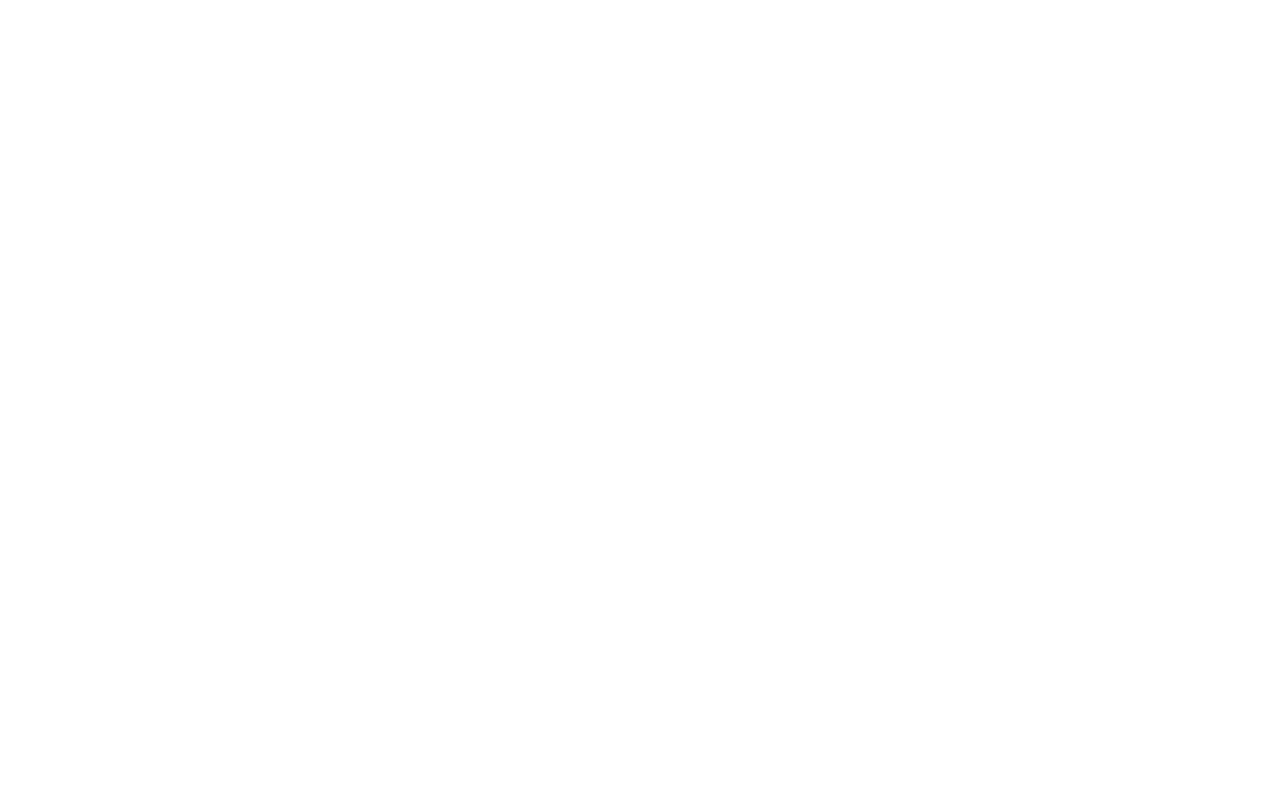
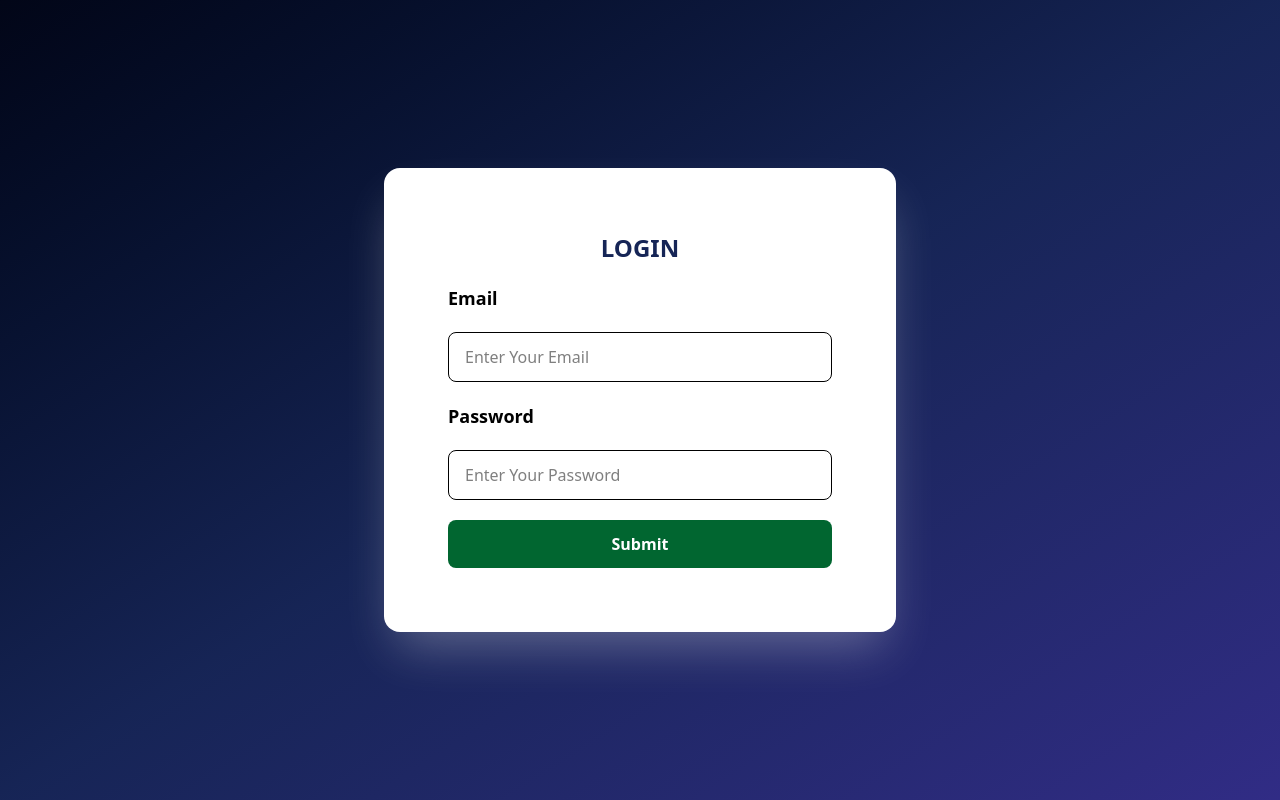
Before and after one commit to SivaKavindraTamilselvan/CapstoneProject, an Angular app in the folder MainFrontend/Ecommerce/: page / in a window 1280 px wide. Built offline with nearby package versions, Linux system fonts and the light colour scheme.

Commit message:
Frontend added

```diff
--- a/MainFrontend/Ecommerce/src/app/app.routes.ts
+++ b/MainFrontend/Ecommerce/src/app/app.routes.ts
@@ -1,3 +1,6 @@
 import { Routes } from '@angular/router';
+import { Login } from './login/login';
 
-export const routes: Routes = [];
+export const routes: Routes = [
+    { path: '', component: Login }
+];
--- a/MainFrontend/Ecommerce/src/app/environment.ts
+++ b/MainFrontend/Ecommerce/src/app/environment.ts
@@ -1 +1 @@
-export const BaseURL = 'http://localhost:7153/api';
+export const BaseURL = 'http://localhost:5173/api';
--- a/MainFrontend/Ecommerce/src/app/login/login.html
+++ b/MainFrontend/Ecommerce/src/app/login/login.html
@@ -1 +1,20 @@
-<p>login works!</p>
+<section
+    class="min-h-screen bg-gradient-to-br from-slate-950 via-blue-950 to-indigo-900 flex justify-center items-center">
+    <div class="bg-white p-16 rounded-2xl shadow-2xl shadow-white/30 max-w-lg w-lg space-y-5">
+        <h1 class="text-blue-950 font-extrabold text-center text-2xl">LOGIN</h1>
+        @if(errorMessage())
+        {
+        <div class="bg-red-600 px-4 py-3 rounded-sm text-white text-center font-bold"> {{errorMessage()}} </div>
+        }
+        <form (ngSubmit)="handleLoginClick()" class="flex flex-col space-y-5">
+            <label class="font-bold text-lg">Email</label>
+            <input type="email" placeholder="Enter Your Email" [formField]="loginForm.email"
+                class="border rounded-lg px-4 py-3 outline-none focus:ring-2 focus:ring-blue-700 focus:border-transparent transition" />
+            <label class="font-bold text-lg">Password</label>
+            <input type="password" placeholder="Enter Your Password" [formField]="loginForm.password"
+                class="border rounded-lg px-4 py-3 outline-none focus:ring-2 focus:ring-blue-700 focus:border-transparent transition" />
+            <button type="submit" [disabled]="progress() || loginForm().invalid()"
+                class="bg-green-800 text-white font-bold px-4 py-3 rounded-lg cursor-pointer hover:bg-green-900">Submit</button>
+        </form>
+    </div>
+</section>
--- a/MainFrontend/Ecommerce/src/app/login/login.ts
+++ b/MainFrontend/Ecommerce/src/app/login/login.ts
@@ -1,9 +1,60 @@
-import { Component } from '@angular/core';
+import { Component, signal } from '@angular/core';
+import { FormsModule, ReactiveFormsModule } from '@angular/forms';
+import { FormField, form, required, email } from '@angular/forms/signals';
+import { LoginModel } from '../models/login.model';
+import { AuthService } from '../services/auth.Service';
+import { Router } from '@angular/router';
 
 @Component({
   selector: 'app-login',
-  imports: [],
+  imports: [FormsModule, ReactiveFormsModule, FormField],
   templateUrl: './login.html',
   styleUrl: './login.css',
 })
-export class Login {}
+export class Login {
+  errorMessage = signal<string | null>(null);
+  loginModel = signal(new LoginModel());
+  progress = signal(false);
+  constructor(private authService: AuthService, private router: Router) {
+
+  }
+  loginForm = form(this.loginModel, (path) => {
+    required(path.password, { message: "Password Is Required" });
+    required(path.email, { message: "Email Is Required" });
+    email(path.email, { message: "Enter Valid Email Address" });
+  })
+  handleLoginClick() {
+    if (this.loginForm().invalid()) {
+      alert("Please fix the errors in the form before submitting");
+      return;
+    }
+    this.progress.set(true);
+    this.authService.loginAPICall(this.loginModel()).subscribe({
+      next: (response: any) => {
+        console.log("Login Successfull", response);
+        sessionStorage.setItem("token", response.token);
+        alert("Login successful!")
+        this.progress.set(false);
+      },
+      error: (error) => {
+        console.error(error);
+        this.progress.set(false);
+        this.errorMessage.set(null);
+
+        if (error.status === 401) {
+          this.errorMessage.set("Invalid email or password");
+        }
+        else if (error.status === 400 && error.error?.errors) {
+          const messages = Object.values(error.error.errors)
+            .flat()
+            .join(", ");
+
+          this.errorMessage.set(messages);
+        }
+        else {
+          this.errorMessage.set("Something went wrong. Please try again.");
+        }
+      }
+    })
+  }
+}
--- a/MainFrontend/Ecommerce/src/app/models/login.model.ts
+++ b/MainFrontend/Ecommerce/src/app/models/login.model.ts
@@ -1,3 +1,5 @@
-export class LoginModel{
-    constructor(public ema)
+export class LoginModel {
+    constructor(public email: string = "", public password: string = "") {
+
+    }
 }
--- /dev/null
+++ b/MainFrontend/Ecommerce/src/app/rxjs/auth.operator.ts
@@ -0,0 +1,13 @@
+import { Subject } from "rxjs";
+
+export const username = new Subject<string | undefined>();
+
+
+export const logout = () => {
+    sessionStorage.removeItem("token");
+    username.next(undefined);
+}
+export const isLoggedIn = () => {
+    const token = sessionStorage.getItem("token");
+    return token ? true : false;
+}
--- /dev/null
+++ b/MainFrontend/Ecommerce/src/app/services/auth.Service.ts
@@ -0,0 +1,17 @@
+import { HttpClient } from "@angular/common/http";
+import { Injectable } from "@angular/core";
+import { LoginModel } from "../models/login.model";
+import { BaseURL } from "../environment";
+
+@Injectable({
+    providedIn: 'root'
+})
+export class AuthService {
+    constructor(private http: HttpClient) {
+
+    }
+    public loginAPICall(loginModel: LoginModel) {
+        let url = BaseURL + "/Authentication/Login";
+        return this.http.post(url,loginModel);
+    }
+}
```
Also changed, not shown: 1 other file (tests, documents, lock files or other folders).
